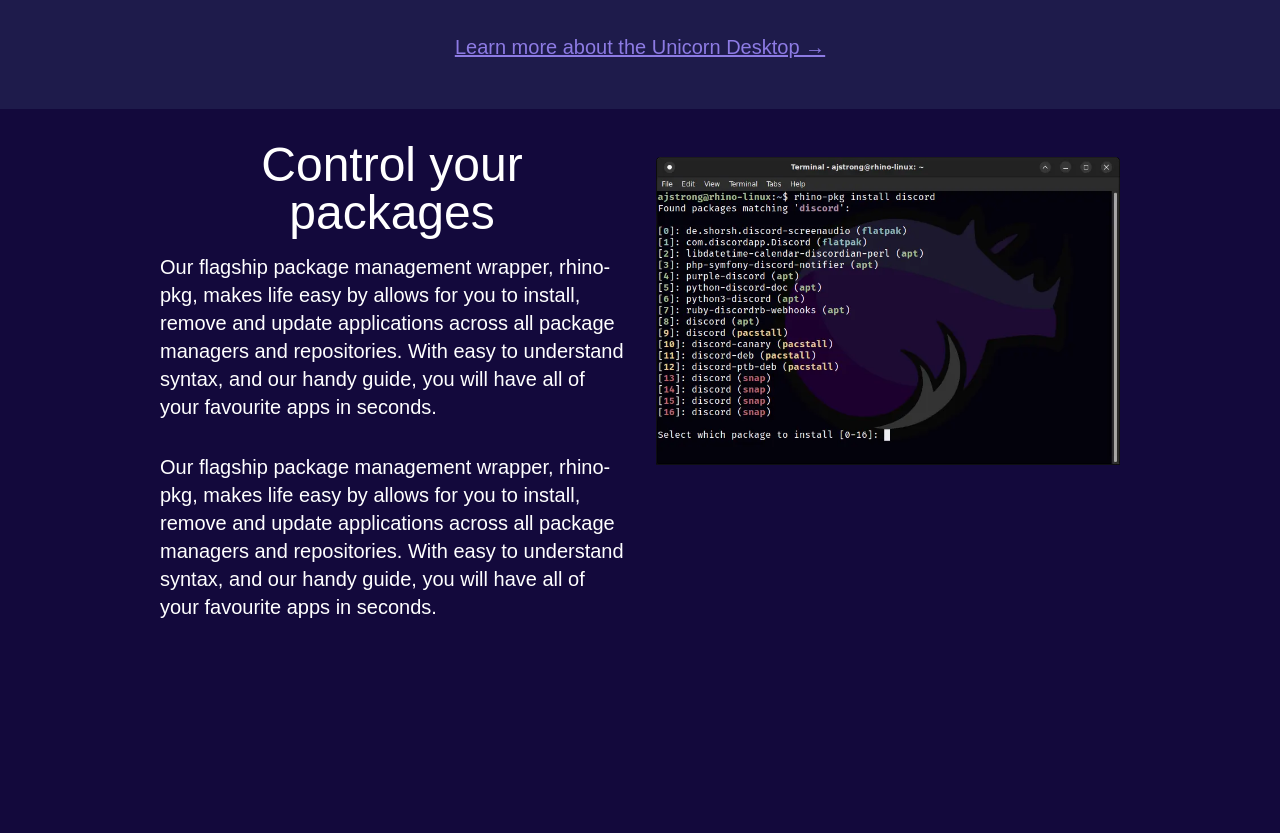
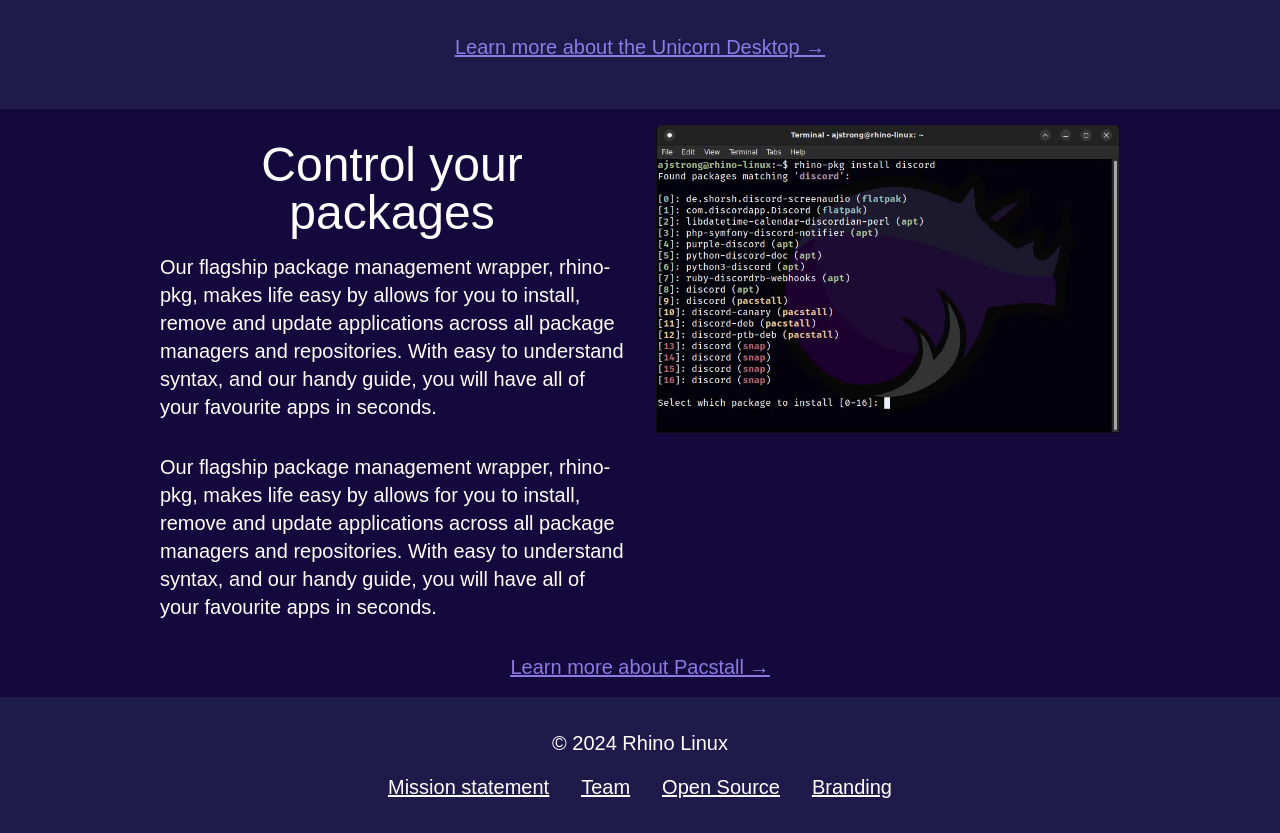
Before and after one commit to rhino-linux/website, a Next.js app: page / in a window 1280 px wide. Shown: the part 2120-2953 px from the top of the page. Before the commit the page ends 2757 px from the top, so only its background shows below. Built offline with nearby package versions, Linux system fonts and the light colour scheme.

Commit message:
upd: add footer

```diff
--- /dev/null
+++ b/src/components/footer.jsx
@@ -0,0 +1,47 @@
+import React from "react";
+import footeritems from "../items/items"
+
+const data = [
+    {
+        link: "Mission statement",
+        goto: "/mission/"
+    },
+    {
+        link: "Team",
+        goto: "/team/"
+    },
+    {
+        link: "Open Source",
+        goto: "https://github.com/rhino-linux"
+    },
+    {
+        link: "Branding",
+        goto: "/brand/"
+    }
+]
+
+
+function GetYear() {
+    return new Date().getFullYear();
+}
+
+function Footer() {
+    return (
+        <div className="w-full bg-indigo-950 lg:p-8 p-4">
+            <div className="text-center flex flex-wrap justify-center">
+                <p className="text-white text-xl">&copy; {GetYear()} Rhino Linux</p>
+            </div>
+            <span className="">
+                <div className="flex flex-wrap justify-center">
+                    {data.map((item) => (
+                        <p className="text-white text-xl p-4 pb-0 hover:text-rhino-purple transition-all underline" key={item.link}>
+                            <a href={item.goto}>{item.link}</a>
+                        </p>
+                    ))}
+                </div>
+            </span>
+        </div>
+    )
+}
+
+export default Footer;
--- a/src/components/packages.jsx
+++ b/src/components/packages.jsx
@@ -9,6 +9,10 @@
             "Our flagship package management wrapper, rhino-pkg, makes life easy by allows for you to install, remove and update applications across all package managers and repositories. With easy to understand syntax, and our handy guide, you will have all of your favourite apps in seconds.", // Add paragraph about Pacstall here
         ],
         image: "/img/home/rhino-pkg.webp",
+        link: {
+            text: "Learn more about Pacstall →",
+            url: "https://pacstall.dev"
+        },
     }
 ]
 
@@ -26,10 +30,13 @@
                         ))}
                     </div>
                     <div>
-                        <img src={post.image} alt="Image" className="w-full py-8" />
+                        <img src={post.image} alt="Image" className="w-full" />
                     </div>
                 </div>
             ))}
+            <h1 className="text-center text-xl text-rhino-purple underline py-4">
+                <a href={data[0].link.url}>{data[0].link.text}</a>
+            </h1>
         </div>
     );
 }
--- a/src/items/items.js
+++ b/src/items/items.js
@@ -12,12 +12,8 @@
         goto: "News"
     },
     {
-        link: "/wiki/",
-        goto: "Wiki"
-    },
-    {
-        link: "/contribute/",
-        goto: "Contribute"
+        link: "https://docs.rhinolinux.org",
+        goto: "Documentation"
     },
     {
         link: "/community/",
--- a/src/pages/index.jsx
+++ b/src/pages/index.jsx
@@ -5,6 +5,7 @@
 import Developers from "../components/developers";
 import Desktop from "../components/desktop";
 import Packages from "../components/packages";
+import Footer from "../components/footer";
 
 export default function Home() {
   return (
@@ -15,6 +16,7 @@
       <Developers />
       <Desktop />
       <Packages />
+      <Footer />
     </main>
   );
 }
```
